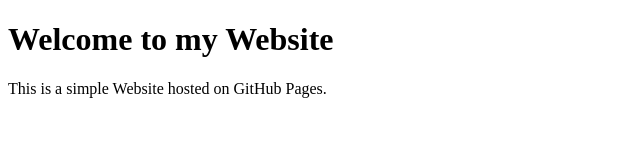
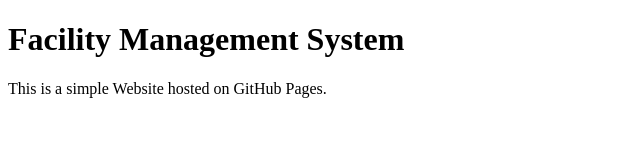
Before and after one commit to ysh132/test1, a plain HTML site: page index.html in a window 1280 px wide. Shown: the whole page, without its empty margins (0-640 px from the left). Drawn offline with Linux system fonts and the light colour scheme.

Commit message:
Update index.html

```diff
--- a/index.html
+++ b/index.html
@@ -5,7 +5,7 @@
       <title>My GitHub Page</title>
   </head>
   <body>
-      <h1> Welcome to my Website</h1>
+      <h1> Facility Management System</h1>
       <p>This is a simple Website hosted on GitHub Pages.</p>
   </body>
 </html>
```
